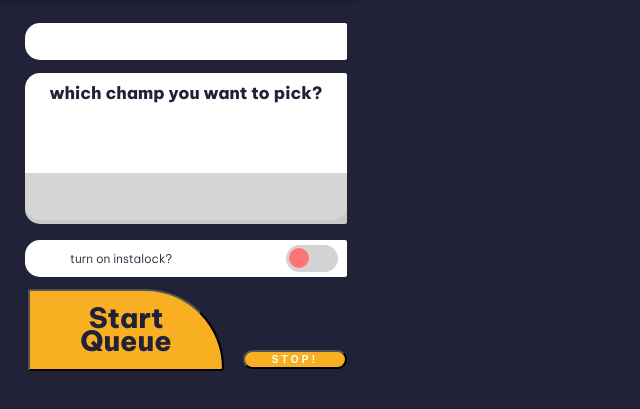
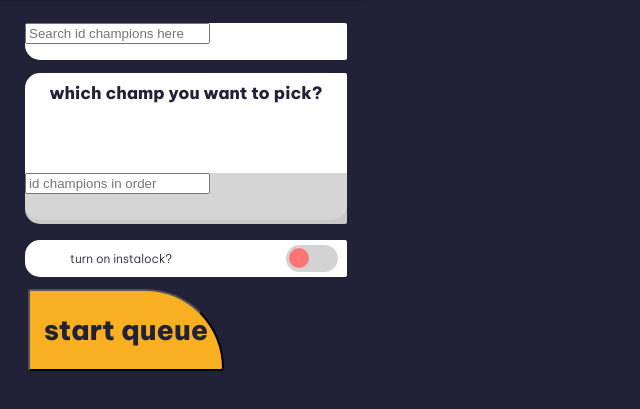
Before and after one commit to shiroamurha/lol-QueueManager, a website: page index.html in a window 1280 px wide. Shown: the part 85-494 px from the top of the page, without its empty margins (0-640 px from the left). Drawn offline with Linux system fonts and the light colour scheme; a web font is replaced by a local one.

Commit message:
Update index.html

```diff
--- a/index.html
+++ b/index.html
@@ -26,8 +26,8 @@
           <section class="main-content-top">
             <div class="search-div">
               <!-- search id champion div -->
-              <!-- <input type="text" placeholder="Search id champions here"
-              class="search-id"/> -->
+              <input type="text" placeholder="Search id champions here"
+              class="search-id"/>
             </div>
           </section>
             <section class="main-content-mid">
@@ -37,6 +37,8 @@
               </div>
               <div class="div-get-id">
                 <!-- get id list -->
+                <input type="text" placeholder="id champions in order"
+              class="get-id"/>
               </div>
             </section>
               <section class="maint-content-bot">
@@ -53,8 +55,7 @@
       <footer class="back-footer">
         <div class="div-footer">
           <!-- start queue and stop -->
-          <button class="button-start">Start<br> Queue</button>
-          <button class="button-stop">STOP!</button>
+          <button class="button-start">start queue</button>
         </div>
       </footer>
 
```
